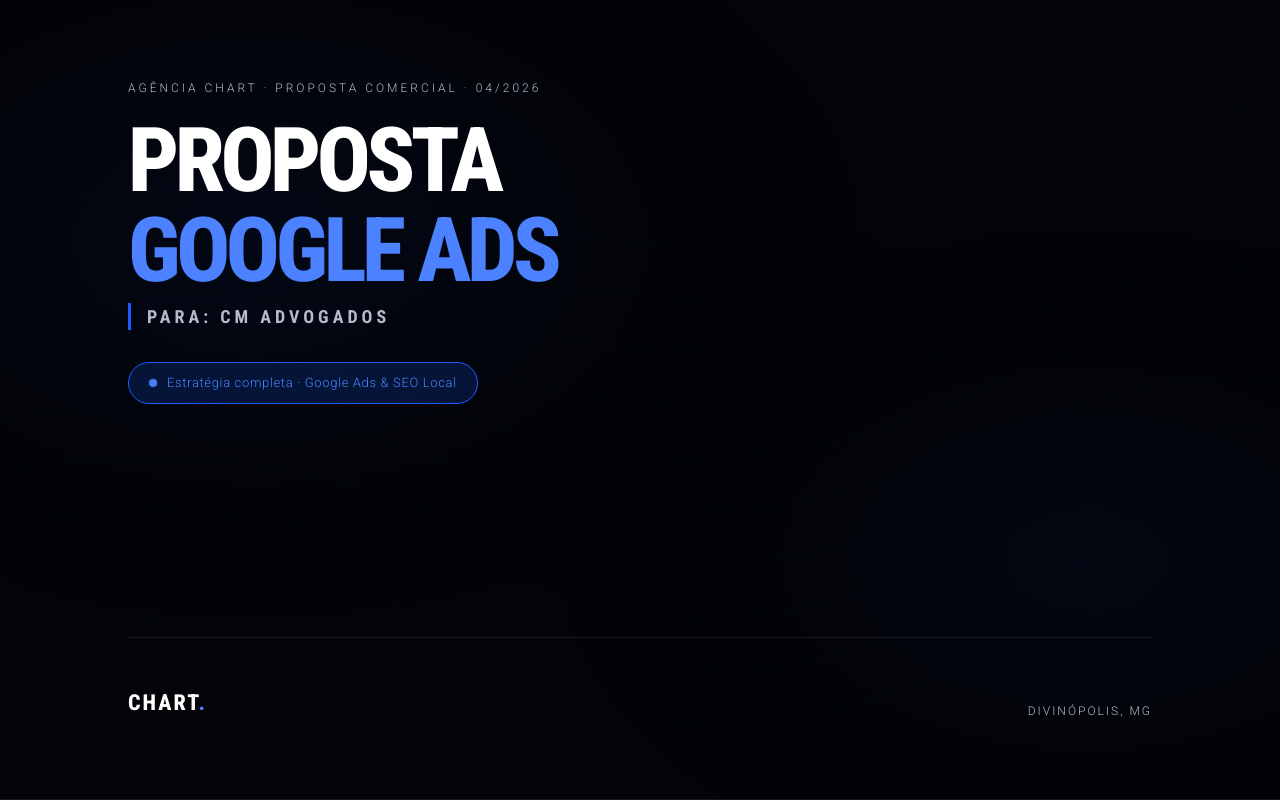
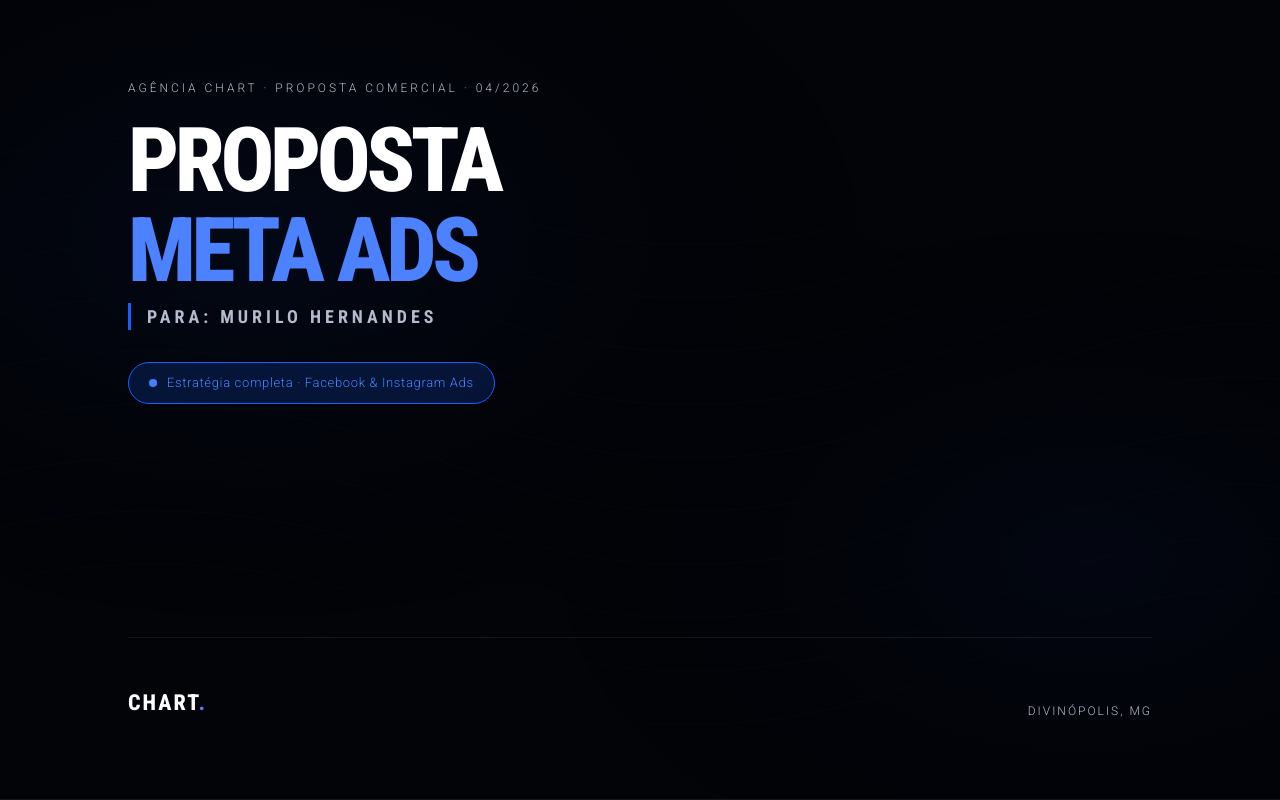
Before and after one commit to chartdigital/proposta-meta-ads, a React (Vite) app: page / in a window 1280 px wide. Shown: the top 800 px of the page. Built offline with nearby package versions, Linux system fonts and the light colour scheme; the HTML template or start-up script is replaced by a standard one.

Commit message:
Changes
Co-authored-by: chartdigital <264038008+chartdigital@users.noreply.github.com>

```diff
--- a/src/components/proposal/CoverSection.tsx
+++ b/src/components/proposal/CoverSection.tsx
@@ -8,16 +8,16 @@ const CoverSection = () => (
 
     <h1 className="font-condensed text-[clamp(28px,7vw,120px)] font-extrabold leading-none uppercase tracking-tighter mt-5 animate-fade-up max-md:text-[clamp(32px,12vw,56px)] max-md:mt-4">
       Proposta<br />
-      <span className="text-primary-light">Google Ads</span>
+      <span className="text-primary-light">Meta Ads</span>
     </h1>
 
     <p className="font-condensed text-[clamp(13px,2vw,18px)] font-bold tracking-[4px] uppercase text-muted-foreground border-l-[3px] border-primary pl-4 mt-2 animate-fade-up max-md:text-[12px] max-md:tracking-[2px] max-md:pl-3">
-      Para: CM Advogados
+      Para: Murilo Hernandes
     </p>
 
     <div className="mt-8 inline-flex items-center gap-2.5 bg-primary-glow border border-primary rounded-full px-5 py-2.5 text-[13px] text-primary-light tracking-wider w-fit animate-fade-up max-md:mt-6 max-md:px-4 max-md:py-2 max-md:text-[11px] max-md:gap-2">
       <span className="w-2 h-2 rounded-full bg-primary-light animate-pulse-dot" />
-      Estratégia completa · Google Ads & SEO Local
+      Estratégia completa · Facebook & Instagram Ads
     </div>
 
     <div className="mt-auto flex justify-between items-end pt-12 border-t border-foreground/[0.08] flex-wrap gap-4 animate-fade-up max-md:pt-8 max-md:flex-col max-md:items-start max-md:gap-2">
```
